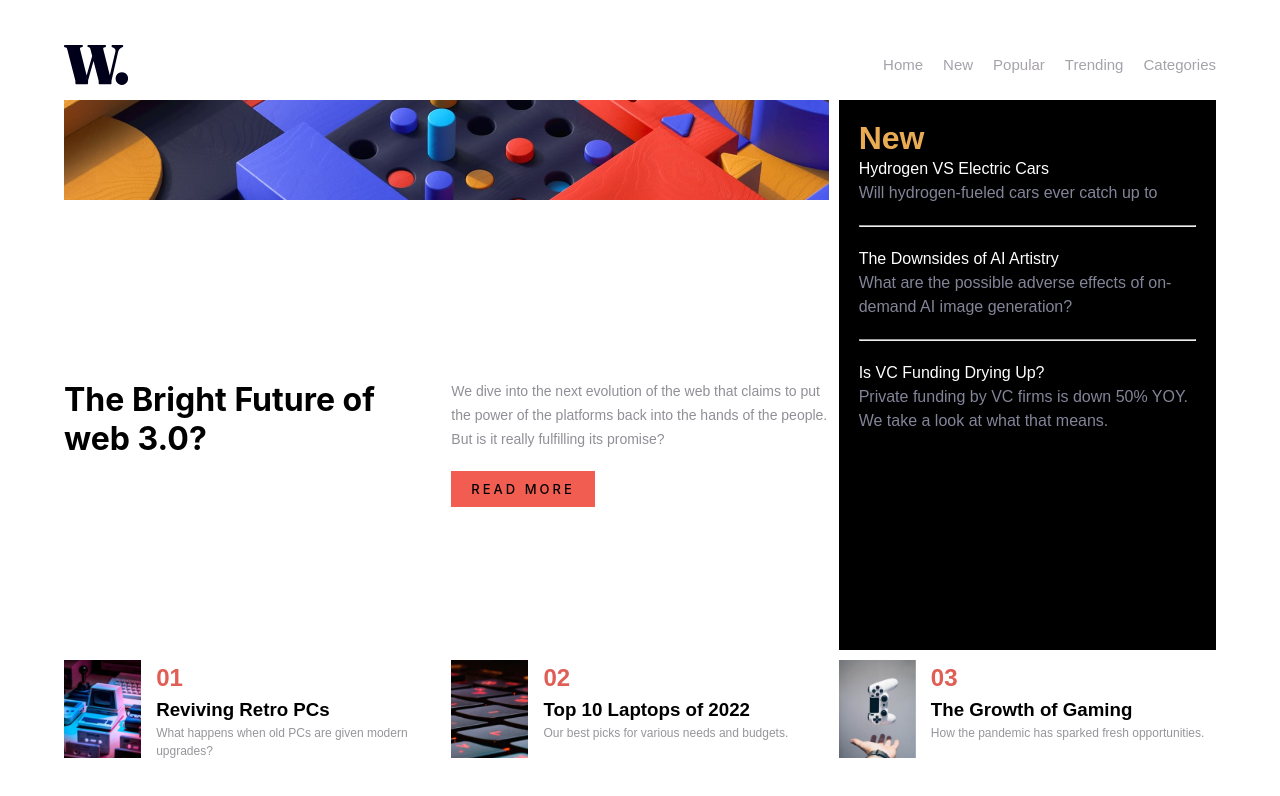
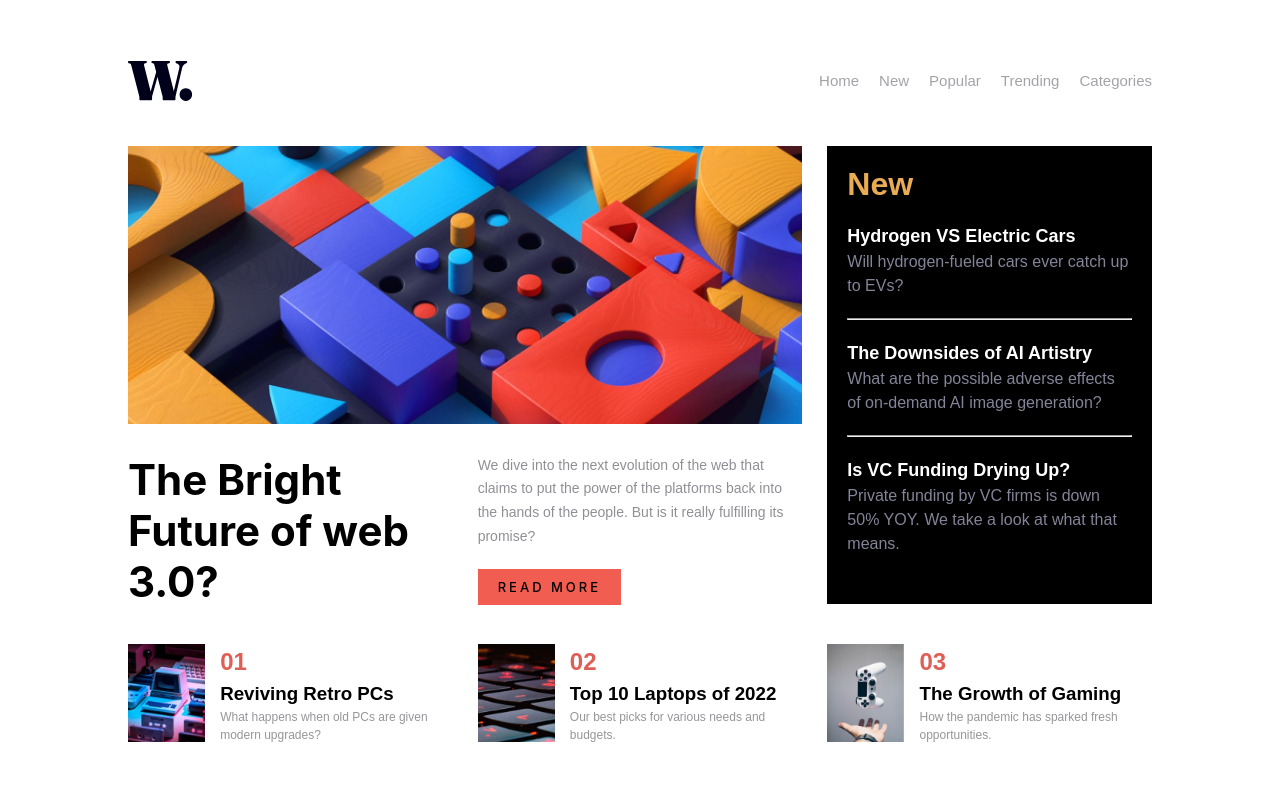
Before and after one commit to praneeth02m/Grid, a plain HTML site: page index.html in a window 1280 px wide. Drawn offline with Linux system fonts and the light colour scheme.

Commit message:
desktop-view

```diff
--- a/index.html
+++ b/index.html
@@ -29,7 +29,7 @@
         <h1>New</h1>
         <div class="item">
           <a>Hydrogen VS Electric Cars</a>
-          <p>Will hydrogen-fueled cars ever catch up to</p>
+          <p>Will hydrogen-fueled cars ever catch up to EVs?</p>
         </div>
         <hr>
         <div class="item">
--- a/style.css
+++ b/style.css
@@ -6,15 +6,14 @@
 
 body {
   font-family: "Open-sans", sans-serif;
-  height: 100vh;
-  width: 100vw;
+  min-height: 100vh;
   display: flex;
   justify-content: center;
   align-items: center;
 }
 .app {
-  height: 90vh;
-  width: 90vw;
+  max-width: 1024px;
+  margin: 3rem auto;
   display: grid;
   grid-template-areas:
     "header header header"
@@ -22,7 +21,7 @@ body {
     "footer footer footer";
   grid-template-columns: 1fr 1fr 1fr;
   grid-template-rows: 50px 1fr 100px;
-  row-gap: 10px;
+  row-gap: 40px;
 }
 
 header {
@@ -54,17 +53,16 @@ nav a:hover {
 main {
   display: grid;
   grid-template-columns: 1fr 1fr 1fr;
-  grid-template-rows: 1fr 1fr;
-  column-gap: 10px;
-  row-gap: 10px;
+  grid-template-rows: 1fr 150px;
+  column-gap: 25px;
+  row-gap: 30px;
 }
 .img-con {
   grid-column: 1/3;
-  overflow: hidden;
 }
 .img-con img {
   width: 100%;
-  height: 100px;
+  height: 100%;
   object-fit: cover;
   display: block;
 }
@@ -76,11 +74,17 @@ main {
 }
 .side h1 {
   color: hsl(35, 77%, 62%);
+  margin-bottom: 20px;
 }
 .heading h1 {
   font-family: Inter;
+  font-size: 42px;
 }
-
+.read-more {
+  display: flex;
+  flex-direction: column;
+  justify-content: space-between;
+}
 .read-more p {
   color: #908f96;
   font-size: 14px;
@@ -98,6 +102,7 @@ main {
   font-size: 13px;
   font-family: Inter;
   cursor: pointer;
+  align-self: flex-start;
 }
 .rd-btn:hover {
   color: #fff;
@@ -106,7 +111,7 @@ main {
 footer {
   display: grid;
   grid-template-columns: 1fr 1fr 1fr;
-  column-gap: 10px;
+  column-gap: 25px;
 }
 .top-con {
   display: flex;
@@ -140,6 +145,10 @@ footer {
 }
 .item p {
   color: #838498;
+}
+.item a {
+  font-weight: 600;
+  font-size: 18px;
 }
 .item a:hover {
   color: hsl(35, 77%, 62%);
```
